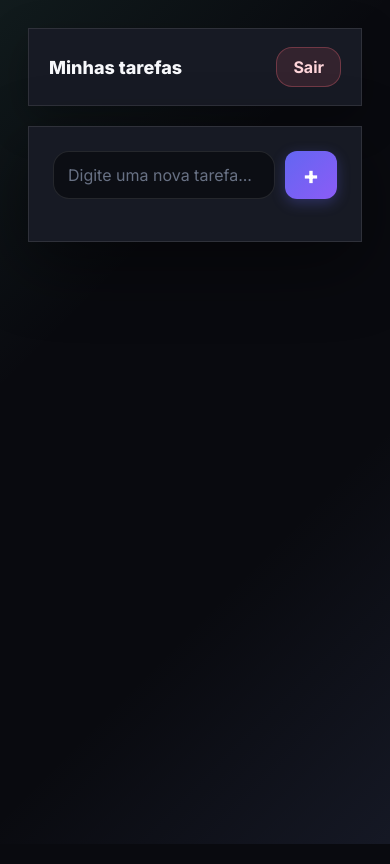
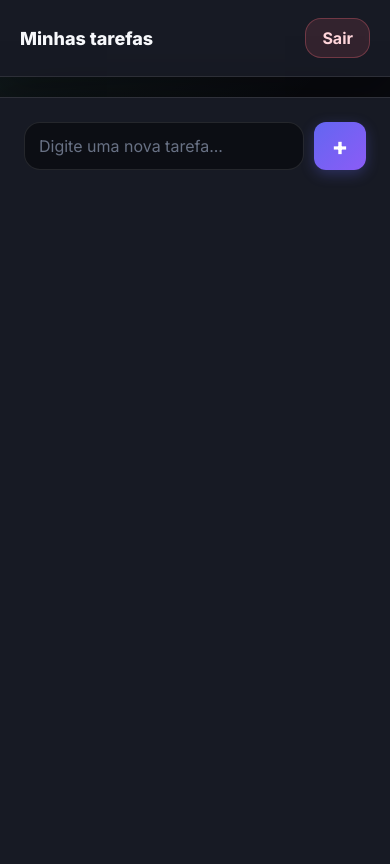
Before and after one commit to KauaQueiroz54/site-autentica-o, a website: page dashboard.html in a window 390 px wide. Drawn offline with nearby package versions, Linux system fonts and the light colour scheme.

Commit message:
ajuste de responsividade

```diff
--- a/src/css/style.css
+++ b/src/css/style.css
@@ -77,7 +77,6 @@ input {
     border-right: 1px solid var(--line);
 }
 
-/* Orbs decorativos de fundo */
 .slogan-side::before {
     content: "";
     position: absolute;
@@ -98,7 +97,6 @@ input {
     pointer-events: none;
 }
 
-/* Grid decorativo de fundo */
 .slogan-side .sc::before {
     content: "";
     position: absolute;
@@ -170,7 +168,6 @@ input {
     font-weight: 600;
 }
 
-/* Cards flutuantes decorativos */
 .slogan-cards {
     position: relative;
     z-index: 1;
@@ -422,6 +419,7 @@ input {
     font-weight: 600;
 }
 
+/* ── Dashboard ── */
 body.dashboard-body {
     display: block;
     padding: 28px;
@@ -457,6 +455,7 @@ body.dashboard-body {
     color: #ffd5da;
     cursor: pointer;
     font-weight: 700;
+    white-space: nowrap;
 }
 
 .logout-btn:hover {
@@ -515,6 +514,7 @@ li:last-child {
 .delete-item {
     width: 34px;
     height: 34px;
+    flex-shrink: 0;
     border: 1px solid rgba(255, 107, 122, .25);
     border-radius: 16px;
     background: rgba(255, 107, 122, .09);
@@ -522,9 +522,10 @@ li:last-child {
     cursor: pointer;
 }
 
+/* ── Tablet ── */
 @media (max-width: 820px) {
     body {
-        padding: 18px;
+        padding: 16px;
         align-items: flex-start;
     }
 
@@ -534,7 +535,7 @@ li:last-child {
     }
 
     .slogan-side {
-        min-height: 260px;
+        min-height: 220px;
         padding: 34px;
         border-right: 0;
         border-bottom: 1px solid var(--line);
@@ -544,12 +545,26 @@ li:last-child {
         font-size: 44px;
     }
 
+    .slogan-cards {
+        display: none;
+    }
+
     .login-side,
     .card {
         padding: 30px 24px;
     }
+
+    body.dashboard-body {
+        padding: 16px;
+    }
+
+    .nav,
+    .crud-box {
+        width: 100%;
+    }
 }
 
+/* ── Mobile ── */
 @media (max-width: 520px) {
     body {
         padding: 0;
@@ -568,14 +583,46 @@ li:last-child {
 
     .login-side {
         min-height: 100vh;
+        padding: 32px 20px;
+    }
+
+    .card {
+        padding: 28px 20px;
+        width: 100%;
+        border-radius: 0;
+        min-height: 100vh;
     }
 
     .actions {
         align-items: flex-start;
         flex-direction: column;
+        gap: 10px;
     }
 
     .header h1 {
-        font-size: 28px;
+        font-size: 26px;
+    }
+
+    body.dashboard-body {
+        padding: 0;
+    }
+
+    .nav {
+        border-radius: 0;
+        border-left: 0;
+        border-right: 0;
+        border-top: 0;
+    }
+
+    .crud-box {
+        border-radius: 0;
+        border-left: 0;
+        border-right: 0;
+        border-bottom: 0;
+        min-height: calc(100vh - 77px);
+    }
+
+    .input-group input {
+        font-size: 16px; /* evita zoom automático no iOS */
     }
 }
```
